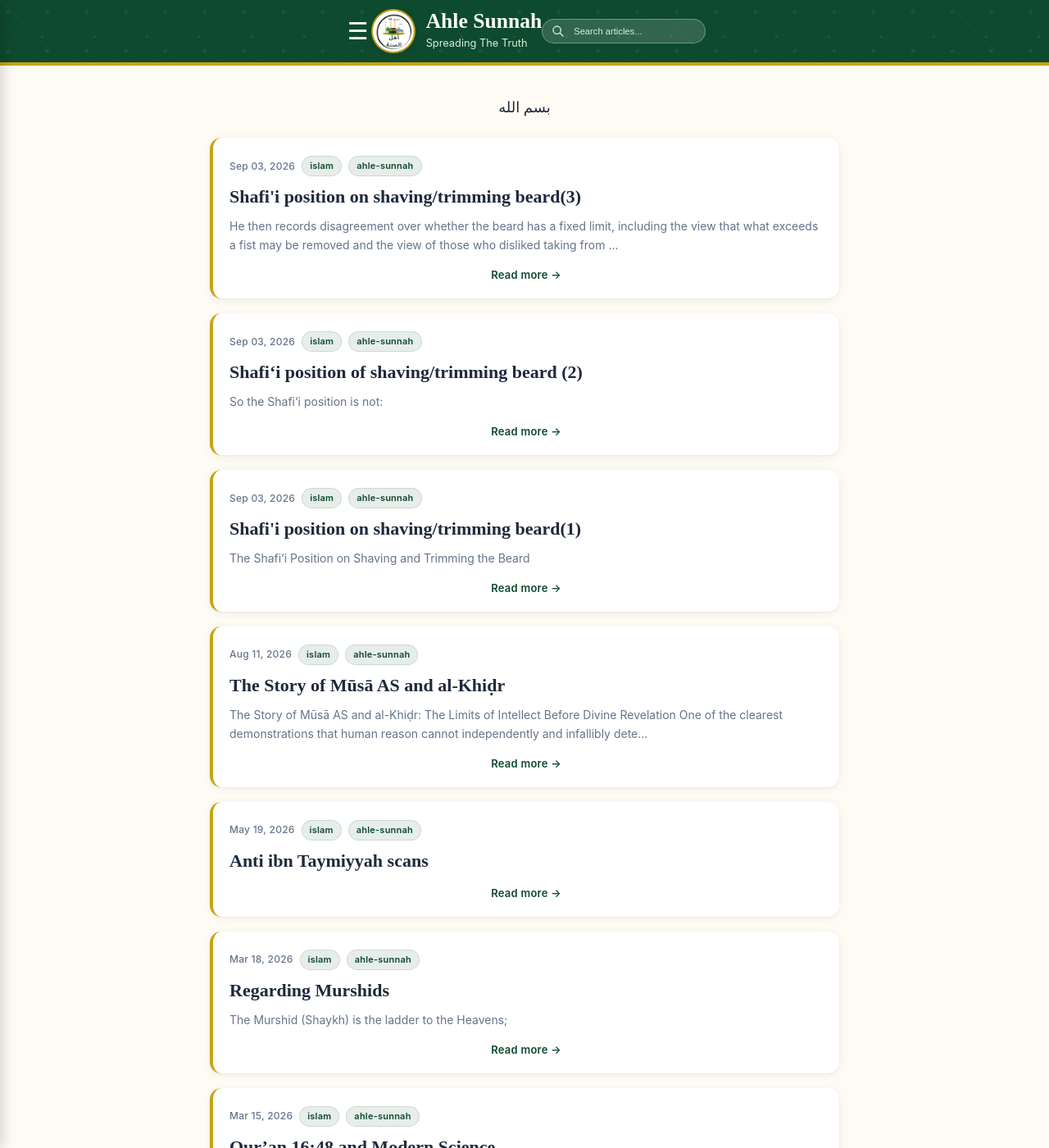
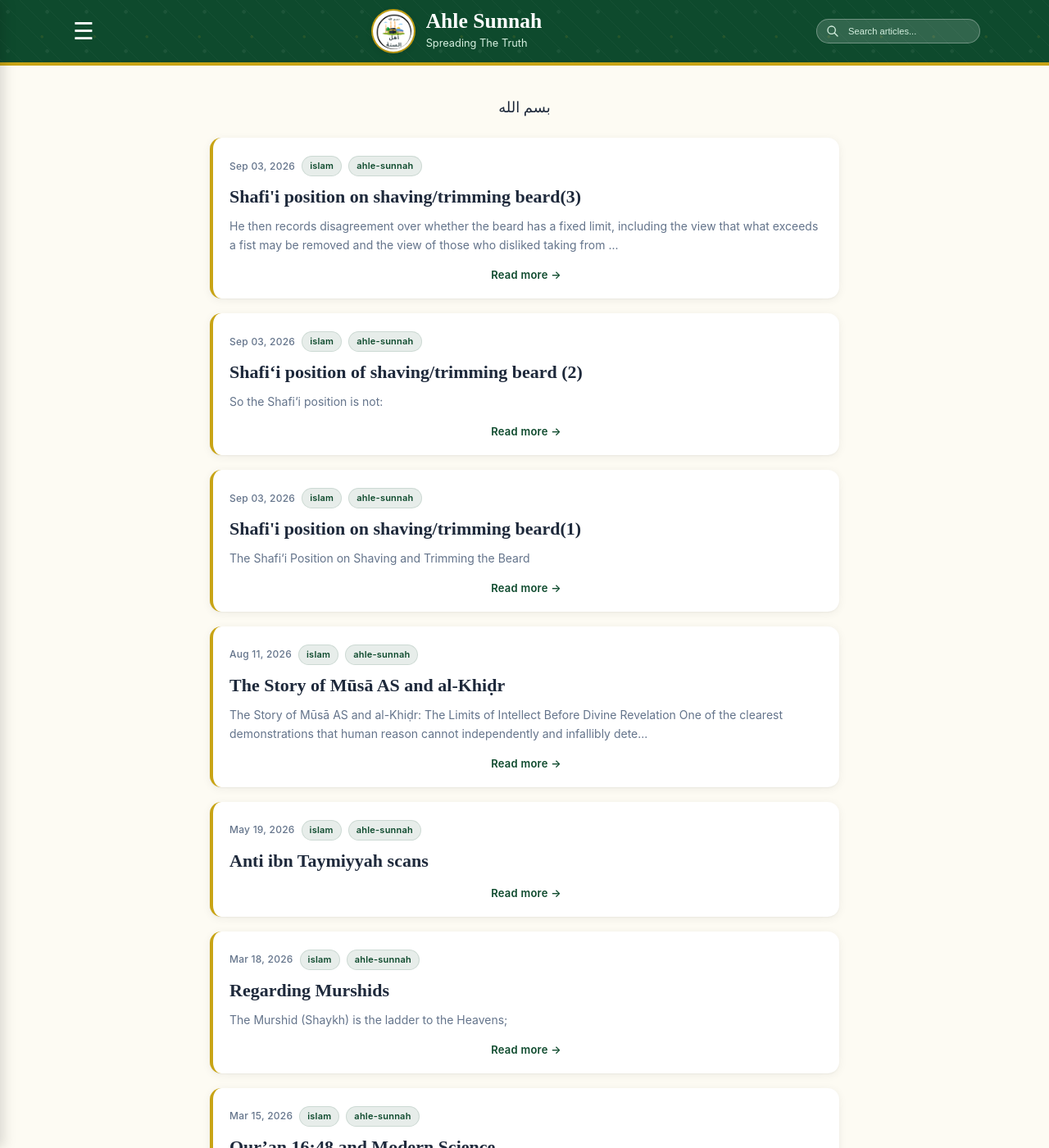
Before and after one commit to Fali17/ahlesunnah, a Jekyll site: the page built from index.html, in a window 1280 px wide and 1400 px high. Shown: the whole window at 82% size. Built offline with Jekyll 4.4.1, drawn with Linux system fonts in a browser that asks for light colours; the list of posts is cut into pages by our own code.

Commit message:
Update main.css

```diff
--- a/assets/css/main.css
+++ b/assets/css/main.css
@@ -49,8 +49,6 @@ body {
 /* */
   max-width:90%;
   width:100%;
-  justify-content:center;
-  text-align:center;
 }
 
 /* Left Burger Trigger Icon */
```
